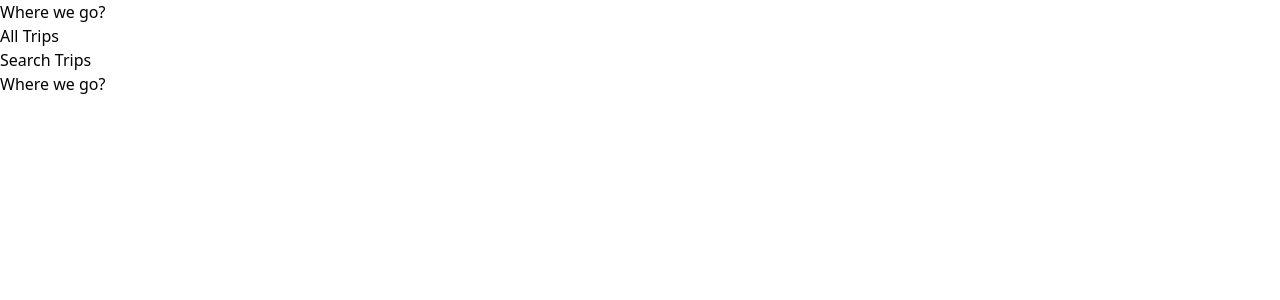
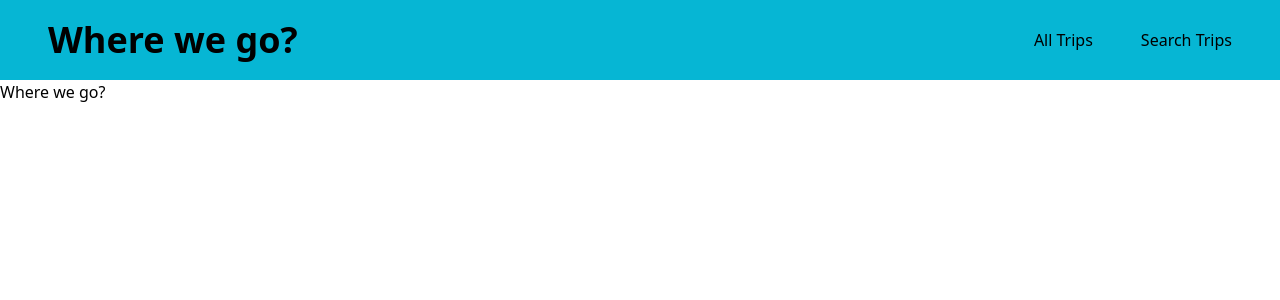
Before and after one commit to Lukyord/LMWN-Internship, a React (Create React App) app: page / in a window 1280 px wide. Shown: the top 300 px of the page. Built offline with nearby package versions, Linux system fonts and the light colour scheme.

Commit message:
restore nav bar

```diff
--- a/src/components/layout/MainNavigation.js
+++ b/src/components/layout/MainNavigation.js
@@ -2,15 +2,30 @@ import { Link } from "react-router-dom";
 
 export default function MainNavigation() {
   return (
-    <header>
-      <Link to="/">Where we go?</Link>
+    <header className="flex justify-between w-full h-[5rem] items-center bg-cyan-500 py-2">
+      <Link
+        to="/"
+        className="ml-12 text-4xl font-bold hover:text-white active:text-white focus:text-white"
+      >
+        Where we go?
+      </Link>
       <nav>
-        <ul>
-          <li>
-            <Link to="/all-trips">All Trips</Link>
+        <ul className="flex list-none m-0 p-0 items-baseline">
+          <li className="ml-12">
+            <Link
+              to="/all-trips"
+              className="hover:text-white active:text-white focus:text-white"
+            >
+              All Trips
+            </Link>
           </li>
-          <li>
-            <Link to="/search-trips">Search Trips</Link>
+          <li className="ml-12">
+            <Link
+              to="/search-trips"
+              className="mr-12 hover:text-white active:text-white focus:text-white"
+            >
+              Search Trips
+            </Link>
           </li>
         </ul>
       </nav>
```
